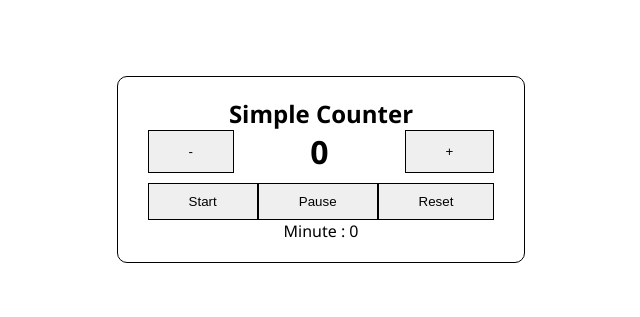
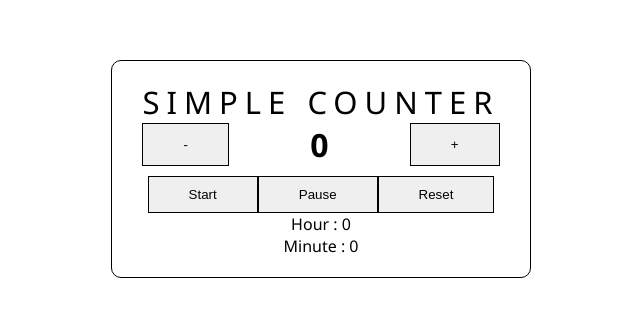
Before and after one commit to TRISHAN00/React-Basic, a React (Create React App) app: page / in a window 1280 px wide. Shown: the part 231-548 px from the top of the page, without its empty margins (319-959 px from the left). Built offline with nearby package versions, Linux system fonts and the light colour scheme.

Commit message:
make hour function

```diff
--- a/src/App.css
+++ b/src/App.css
@@ -40,3 +40,10 @@ li {
   overflow: hidden;
   border-radius: 10px;
 }
+.Time-container h2 {
+  font-size: 31px;
+  text-transform: uppercase;
+  font-weight: 400;
+  letter-spacing: 7px;
+  font-family: inherit;
+}
--- a/src/components/Timer/Index.js
+++ b/src/components/Timer/Index.js
@@ -3,7 +3,8 @@ import React, { Component } from 'react';
 class Timer extends Component {
     state = {
         count : 0,
-        minute: 0
+        minute: 0,
+        hour: 0
     }
 
     intervalId = null;
@@ -64,6 +65,8 @@ class Timer extends Component {
                     <button onClick={this.resetTimer} className='Btn'>Reset</button>
                 </div>
                 <div className='minute-section'>
+                    <span>Hour : {Math.floor(this.state.minute / 60)}</span>
+                    <br/>
                     <span>Minute : {Math.floor(this.state.count / 60)}</span>
                 </div>
             </div>
```
